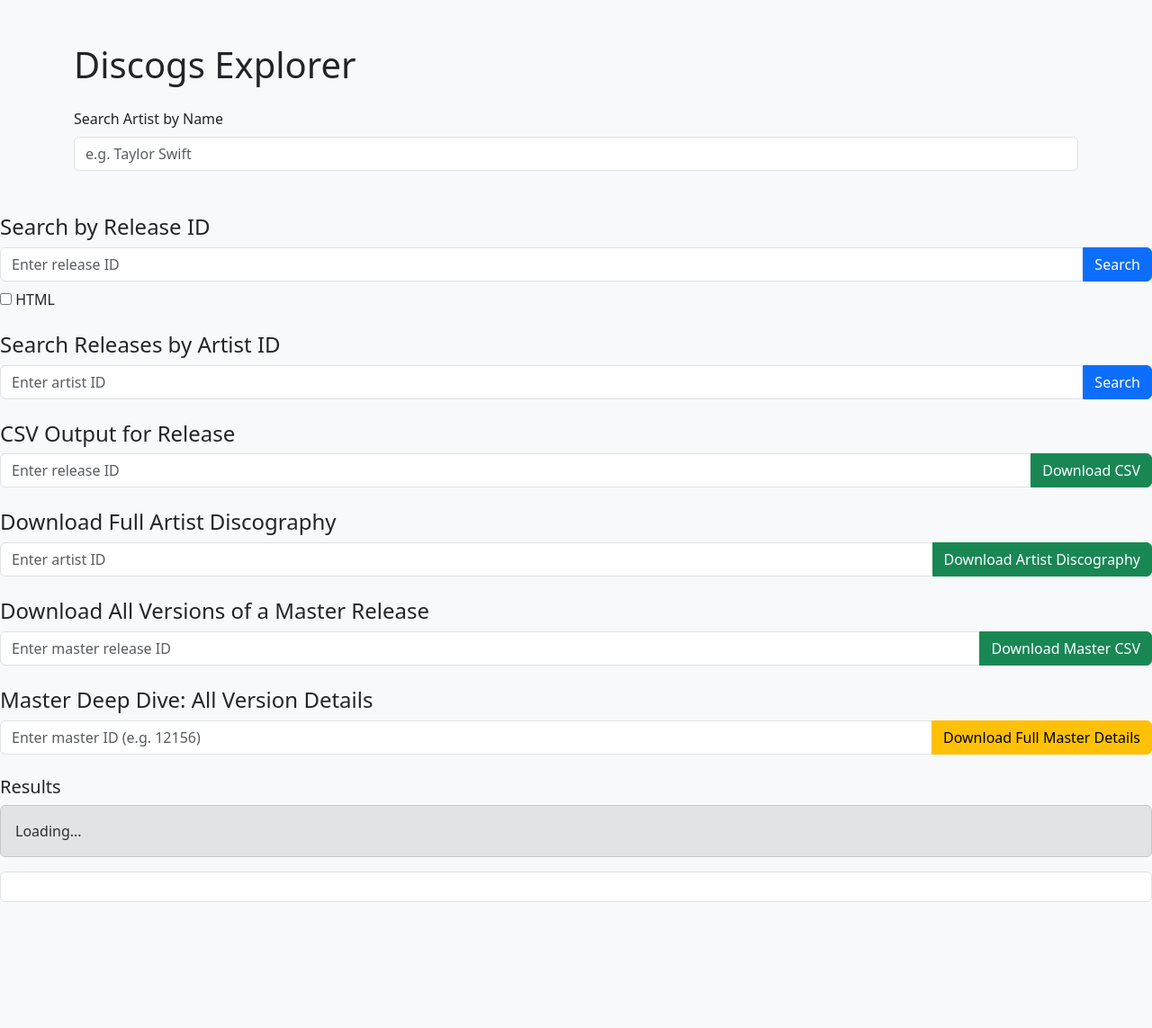
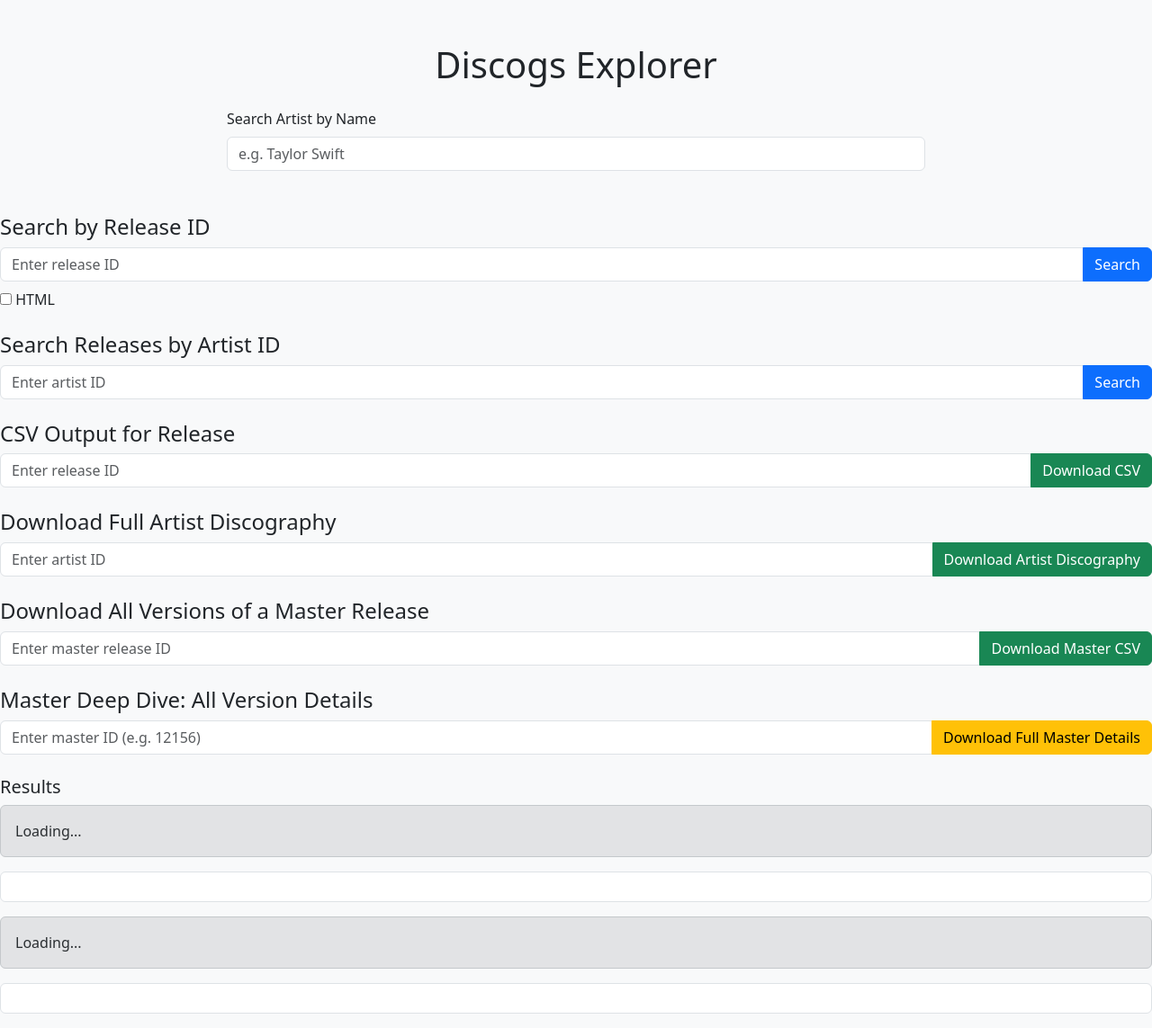
Before and after one commit to astone4831/discogs, a Flask app: page / in a window 1280 px wide. Shown: the whole page at 90% size. Before the commit the page ends 1003 px from the top, so only its background shows below. Run offline with Flask 3, Linux system fonts and the light colour scheme.

Commit message:
Update index.html

```diff
--- a/templates/index.html
+++ b/templates/index.html
@@ -16,8 +16,8 @@
 </script>
 
 <body class="bg-light">
-  <div class="container py-5">
-    <h1 class="mb-4">Discogs Explorer</h1>
+  <div class="container py-5", style="max-width: 800px;">
+    <h1 class="mb-4 text-center">Discogs Explorer</h1>
         <label for="artistNameInput" class="form-label">Search Artist by Name</label>
     <input type="text" id="artistNameInput" class="form-control" placeholder="e.g. Taylor Swift" oninput="searchArtistName()">
     <ul id="artistSuggestions" class="list-group mt-1" style="position: absolute; z-index: 999; max-height: 200px; overflow-y: auto;"></ul>
@@ -245,5 +245,12 @@ function hideStatus() {
 }
 
   </script>
+<div id="status" class="alert alert-secondary d-flex align-items-center" role="alert" style="display: none;">
+  <div id="statusSpinner" class="spinner-border spinner-border-sm me-2" role="status" style="display: none;"></div>
+  <div id="statusText">Loading...</div>
+</div>
+<pre id="output" class="bg-white border rounded p-3" style="max-height: 400px; overflow: auto;"></pre>
+</div>
+</body>
 </body>
 </html>
```
